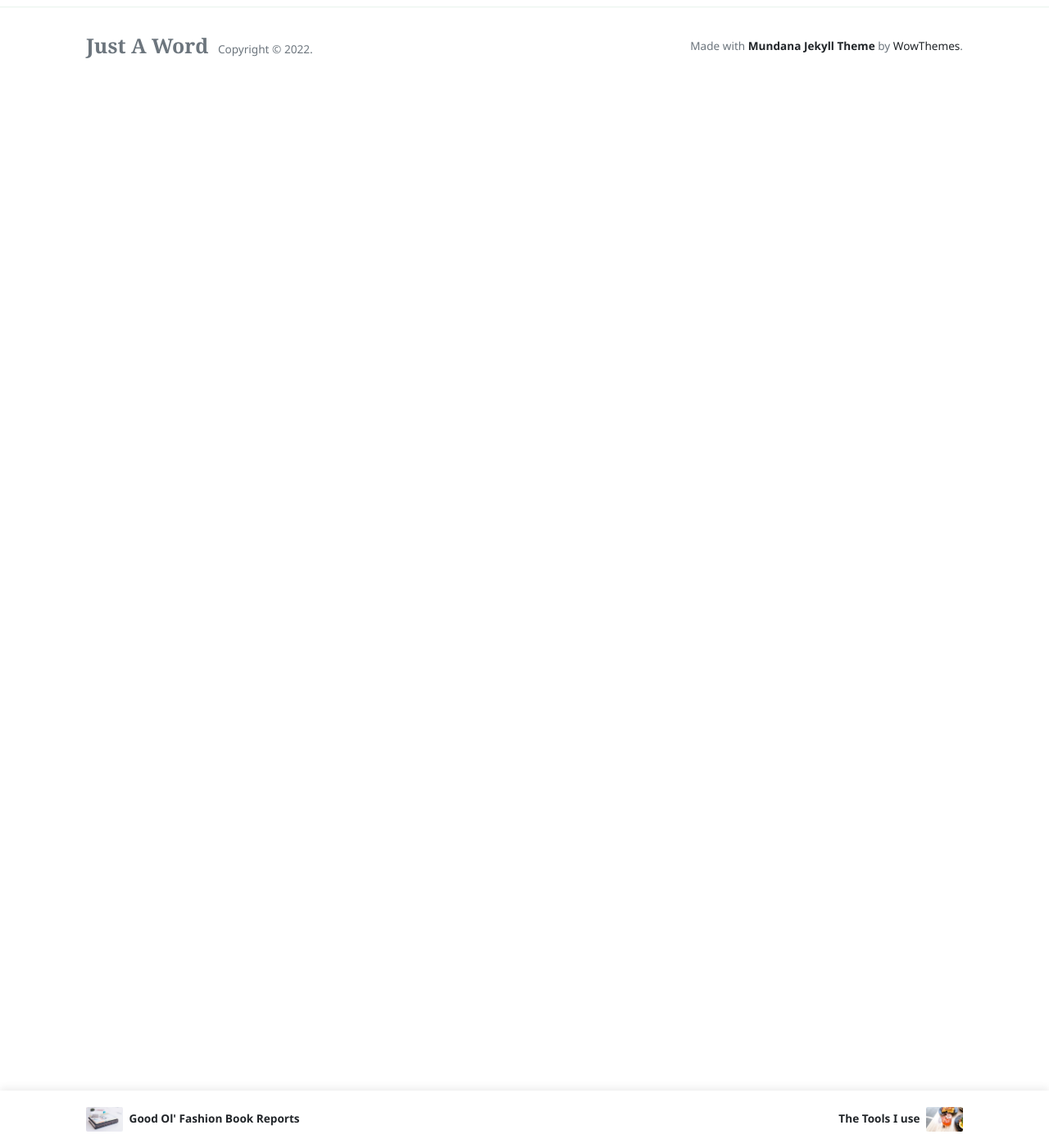
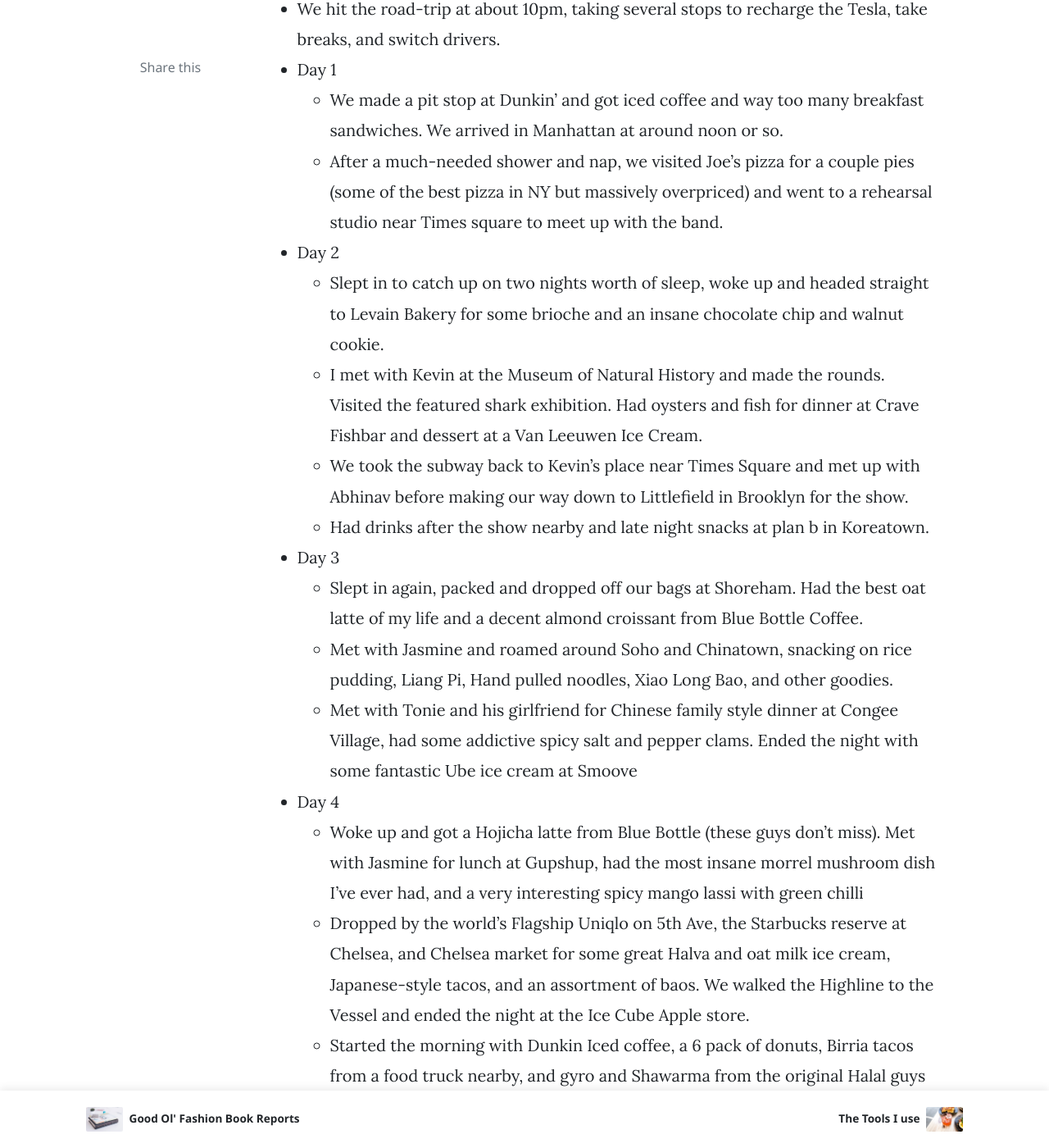
Before and after one commit to flawnson/flawnson.github.io, a Jekyll site: the page built from docs/_posts/2020-01-01-travel-log.md, in a window 1280 px wide and 1400 px high, scrolled down 15742 px. Shown: the whole window at 82% size. Built offline with Jekyll 4.4.1, drawn with Linux system fonts in a browser that asks for light colours; nearby versions of some CDN libraries; comment, search, counter and statistics services are not loaded; some of the changed text lies outside the part shown.

Commit message:
Updated letterboxd draft and added NYC trip to Travel Log

```diff
--- a/docs/_posts/2020-01-01-travel-log.md
+++ b/docs/_posts/2020-01-01-travel-log.md
@@ -190,3 +190,30 @@
 - Museo Nacional del Prado was indeed an enormous museum and art gallery. I think we only covered 25% of all the exhibitions in a few hours.
 - The garden in Retiro is absolutely beautiful and a must visit on a beautiful day. Go to the pond in the middle of the park and see the small palace. Be sure to bring a loved one!
 - Templo de Debod and the Royal Palace are ideal targets for a day trip.
+
+# Aug 10th 2022, New York - USA
+- We hit the road-trip at about 10pm, taking several stops to recharge the Tesla, take breaks, and switch drivers.
+- Day 1
+  - We made a pit stop at Dunkin' and got iced coffee and way too many breakfast sandwiches. We arrived in Manhattan at around noon or so.
+  - After a much-needed shower and nap, we visited Joe's pizza for a couple pies (some of the best pizza in NY but massively overpriced) and went to a rehearsal studio near Times square to meet up with the band.
+- Day 2
+  - Slept in to catch up on two nights worth of sleep, woke up and headed straight to Levain Bakery for some brioche and an insane chocolate chip and walnut cookie.
+  - I met with Kevin at the Museum of Natural History and made the rounds. Visited the featured shark exhibition. Had oysters and fish for dinner at Crave Fishbar and dessert at a Van Leeuwen Ice Cream.
+  - We took the subway back to Kevin's place near Times Square and met up with Abhinav before making our way down to Littlefield in Brooklyn for the show.
+  - Had drinks after the show nearby and late night snacks at plan b in Koreatown.
+- Day 3
+  - Slept in again, packed and dropped off our bags at Shoreham. Had the best oat latte of my life and a decent almond croissant from Blue Bottle Coffee.
+  - Met with Jasmine and roamed around Soho and Chinatown, snacking on rice pudding, Liang Pi, Hand pulled noodles, Xiao Long Bao, and other goodies.
+  - Met with Tonie and his girlfriend for Chinese family style dinner at Congee Village, had some addictive spicy salt and pepper clams. Ended the night with some fantastic Ube ice cream at Smoove
+- Day 4
+  - Woke up and got a Hojicha latte from Blue Bottle (these guys don't miss). Met with Jasmine for lunch at Gupshup, had the most insane morrel mushroom dish I've ever had, and a very interesting spicy mango lassi with green chilli
+  - Dropped by the world's Flagship Uniqlo on 5th Ave, the Starbucks reserve at Chelsea, and Chelsea market for some great Halva and oat milk ice cream, Japanese-style tacos, and an assortment of baos. We walked the Highline to the Vessel and ended the night at the Ice Cube Apple store.
+  - Started the morning with Dunkin Iced coffee, a 6 pack of donuts, Birria tacos from a food truck nearby, and gyro and Shawarma from the original Halal guys food cart. We reached the MoMa before it got too hot outside.
+  - That same day we had oysters and shrimp cocktail, fried brie with honey mustard, avocado spaghetti, ice cream cookies, giant cream puffs, and a slice of pizza that same day. I don't know how I didn't gain weight.
+- Day 5
+  - We had Levain bakery cookies, baguette with jam and butter, and a slice of coffee cake before walking through central park and heading over to the MET.
+  - For dinner we had omakase at Tanoshi Sushi and Sake bar. It was 13 courses an my favorite nigiri was the salmon with torched yuzu miso. The scallop with tuna was a close second. It was byob and we brought a bottle of white wine. For dessert we had Van Leeuwen ice cream.
+- Day 6
+  - Woke up, caught up on some work, and met with Jasmine for lunch at Shake Shack. I had a double Shack Burger with cheese fries and an Oreo shake. We took a stroll through Bryant park and stopped to listen to the ragtime pianist. We dropped by the NY Public Library and saw some really cool manuscripts.
+  - Ramy and I headed to Newark airport very early, and were lucky to get our flights bumped to an earlier time. We flew back to Toronto and were settled in back home by 10.
+- I still think about the food I had.
```
Also changed, not shown: docs/_drafts/2021-12-09-bootleg-letterboxd.md (+2 -2 lines).
